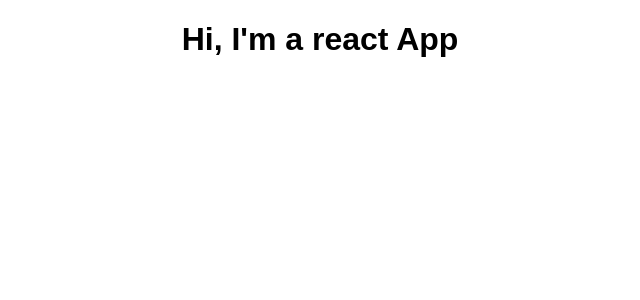
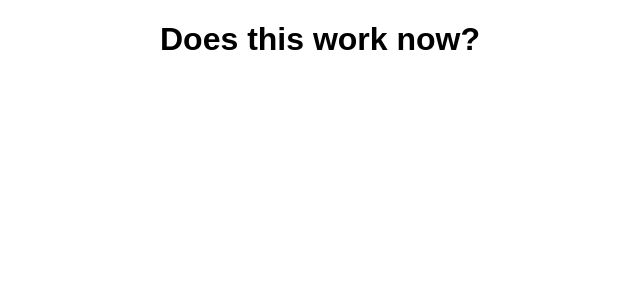
Before and after one commit to RonRofe/react_course, a React (Create React App) app: page / in a window 1280 px wide. Shown: the top 300 px of the page, without its empty margins (320-960 px from the left). Built offline with nearby package versions, Linux system fonts and the light colour scheme.

Commit message:
the alternative way to create components (React.createElement)

```diff
--- a/src/App.js
+++ b/src/App.js
@@ -1,14 +1,14 @@
 import React, { Component } from 'react';
-import logo from './logo.svg';
 import './App.css';
 
 class App extends Component {
   render() {
-    return (
-      <div className="App">
-        <h1>Hi, I'm a react App</h1>
-      </div>
-    );
+    // return (
+    //   <div className="App">
+    //     <h1>Hi, I'm a react App</h1>
+    //   </div>
+    // );
+    return React.createElement('div', { className: 'App' }, '', React.createElement('h1', null, 'Does this work now?'));
   }
 }
 
```
